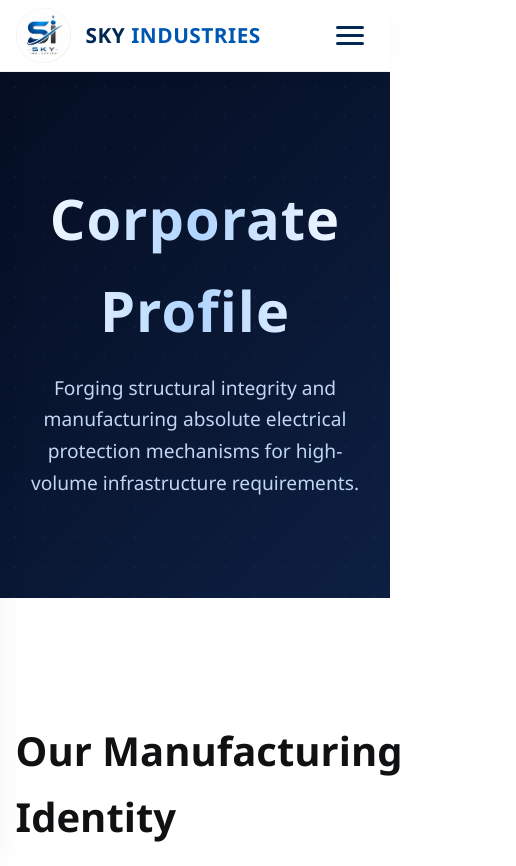
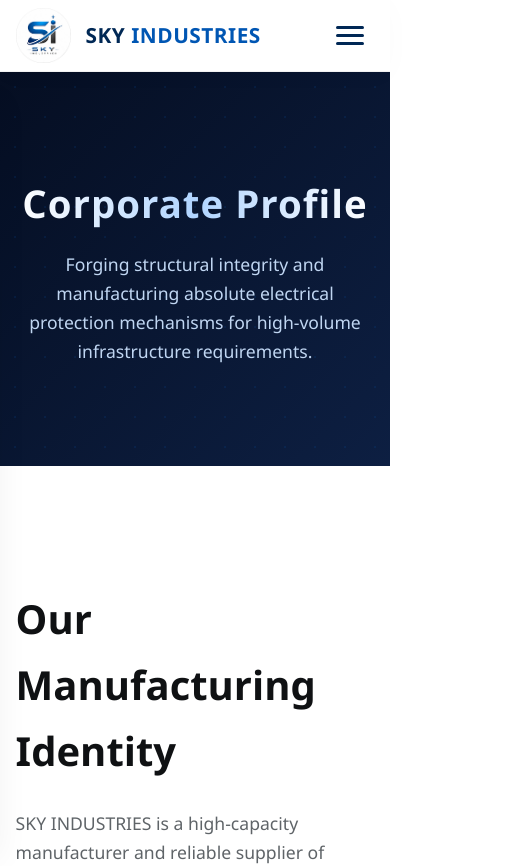
Before and after one commit to skyindustries/skyindustries, a Next.js app: page /about in a window 390 px wide. Shown: the top 866 px of the page, 516 px wide, since content can reach past the window. Built offline with nearby package versions, Linux system fonts and the light colour scheme.

Commit message:
Update globals.css

```diff
--- a/styles/globals.css
+++ b/styles/globals.css
@@ -202,13 +202,14 @@
     bottom: 0;
     left: 50%;
     transform: translateX(-50%);
-    width: 100px;
+    width: 100px; /* Default static for inner pages */
     height: 4px;
     background: var(--gradient-blue);
     border-radius: 4px;
     transition: width 0.8s cubic-bezier(0.16, 1, 0.3, 1);
 }
 
+/* Dynamic line reveal for Index page where 0 starting width is used */
 .reveal.active .section-title::after {
     width: 120px;
 }
@@ -747,75 +748,72 @@
 }
 
 .equipment-bars {
-    display: flex;
-    justify-content: space-between;
-    align-items: flex-end;
-    height: 80px;
-    padding: 0 10px;
     flex-grow: 1;
+    display: flex;
+    flex-direction: column;
+    gap: 12px;
+    justify-content: center;
 }
 
 .bar-line {
-    width: 8px;
-    background: linear-gradient(to top, var(--primary-blue), var(--accent-blue));
-    border-radius: 4px 4px 0 0;
-    animation: barGrow 1.2s ease-in-out infinite alternate;
-}
-
-.bar-line:nth-child(2) { animation-delay: 0.2s; }
-.bar-line:nth-child(3) { animation-delay: 0.5s; }
-.bar-line:nth-child(4) { animation-delay: 0.1s; }
-.bar-line:nth-child(5) { animation-delay: 0.4s; }
-
-@keyframes technicalFlow {
-    0% { background-position: 0 0; }
-    100% { background-position: 40px 40px; }
-}
-
-@keyframes floatModule {
-    0% { transform: translateY(0); }
-    100% { transform: translateY(-15px); }
-}
-
-@keyframes waveFlow {
-    0% { left: 0; }
-    100% { left: -100%; }
-}
-
-@keyframes pulseNode {
-    0% { transform: translate(-50%, -50%) scale(0.8); opacity: 0.7; }
-    100% { transform: translate(-50%, -50%) scale(1.2); opacity: 1; }
-}
-
-@keyframes barGrow {
-    0% { height: 20%; }
-    100% { height: 90%; }
+    width: 100%;
+    height: 8px;
+    background: #152B54;
+    border-radius: 4px;
+    position: relative;
+    overflow: hidden;
+}
+
+.bar-line::after {
+    content: '';
+    position: absolute;
+    height: 100%;
+    width: 30%;
+    background: linear-gradient(90deg, transparent, #00FFCC, transparent);
+    left: -30%;
+    animation: pulseBar 2s infinite linear;
+}
+
+.bar-line:nth-child(2)::after { animation-delay: 0.7s; }
+.bar-line:nth-child(3)::after { animation-delay: 1.4s; }
+
+.assurance-graphic-side::before {
+    content: '';
+    position: absolute;
+    width: 80%;
+    height: 80%;
+    top: 10%;
+    left: 10%;
+    border: 2px dashed rgba(0,123,255,0.2);
+    border-radius: 30% 70% 70% 30% / 30% 30% 70% 70%;
+    animation: morphGraphic 12s linear infinite alternate;
 }
 
 .assurance-text {
-    flex: 1 1 500px;
-    padding: 80px 60px;
+    flex: 1 1 600px;
+    padding: 100px 8%;
     display: flex;
     flex-direction: column;
     justify-content: center;
+    position: relative;
+    z-index: 5;
 }
 
 .assurance-text h2 {
-    font-size: 2.4rem;
+    font-size: 2.6rem;
     margin-bottom: 25px;
     font-weight: 800;
 }
 
 .assurance-text p {
-    color: #94A3B8;
-    font-size: 1.1rem;
+    color: #A9B9D1;
     margin-bottom: 40px;
-    line-height: 1.7;
+    font-size: 1.15rem;
 }
 
 .why-choose-us {
+    background-color: var(--light-bg);
     padding: 120px 0;
-    background-color: var(--light-bg);
 }
 
 .features-grid {
@@ -827,8 +825,9 @@
 .feature-card {
     background: var(--white);
     padding: 50px 40px;
+    text-align: center;
     border-radius: 20px;
-    box-shadow: 0 10px 30px rgba(0,0,0,0.01);
+    box-shadow: 0 4px 30px rgba(0,0,0,0.01);
     transition: var(--transition-smooth);
     position: relative;
     overflow: hidden;
@@ -875,11 +874,6 @@
     font-weight: 800;
 }
 
-.feature-card p {
-    color: var(--text-muted);
-    font-size: 0.98rem;
-}
-
 /* ==========================================================================
    ABOUT.HTML SPECIFIC STYLES
    ========================================================================== */
@@ -934,32 +928,30 @@
     border: 1px solid rgba(0,123,255,0.3);
     padding: 30px 40px;
     border-radius: 16px;
-    backdrop-filter: blur(10px);
     color: var(--white);
     text-align: center;
-    max-width: 320px;
-    box-shadow: 0 20px 40px rgba(0,0,0,0.2);
+    backdrop-filter: blur(10px);
+    z-index: 5;
+    box-shadow: 0 10px 30px rgba(0,0,0,0.3);
     animation: bounceVisual 4s ease-in-out infinite alternate;
 }
 
-.core-badge h3 {
-    font-size: 1.8rem;
-    color: #00FFCC;
-    font-weight: 900;
-    margin-bottom: 8px;
-}
-
-.core-badge p {
-    font-size: 0.95rem;
-    color: #C0D6F2;
+.core-badge h4 {
+    font-size: 1.1rem;
     text-transform: uppercase;
     letter-spacing: 2px;
-    font-weight: 700;
+    color: #77B5FE;
+    margin-bottom: 5px;
+}
+
+.core-badge p {
+    font-size: 1.8rem;
+    font-weight: 800;
 }
 
 @keyframes bounceVisual {
     0% { transform: translateY(0); }
-    100% { transform: translateY(-12px); }
+    100% { transform: translateY(-15px); }
 }
 
 .pillars-section {
@@ -1000,20 +992,21 @@
 }
 
 .pillar-card:hover .pillar-num {
-    color: rgba(0, 86, 179, 0.15);
+    color: rgba(0, 86, 179, 0.18);
     transform: scale(1.1);
 }
 
 .pillar-card h3 {
-    font-size: 1.4rem;
+    font-size: 1.5rem;
+    font-weight: 800;
     color: var(--dark-grey);
     margin-bottom: 15px;
-    font-weight: 800;
+    margin-top: 20px;
 }
 
 .pillar-card p {
     color: var(--text-muted);
-    font-size: 0.98rem;
+    font-size: 1rem;
 }
 
 .timeline-section {
@@ -1125,25 +1118,85 @@
 .contact-cards-column {
     display: flex;
     flex-direction: column;
-    gap: 30px;
-}
-
-.contact-card {
+    gap: 25px;
+}
+
+.info-card {
     background: #F9FAFC;
-    padding: 30px;
+    padding: 35px 40px;
     border-radius: 20px;
+    border: 1px solid rgba(0,0,0,0.03);
+    transition: var(--transition-smooth);
     display: flex;
     gap: 25px;
-    align-items: center;
+    align-items: flex-start;
+}
+
+.info-card:hover {
+    transform: translateY(-5px);
+    background: var(--white);
+    box-shadow: 0 20px 40px rgba(0,86,179,0.06);
+    border-color: rgba(0,86,179,0.1);
+}
+
+.info-card.whatsapp-card {
+    background: linear-gradient(135deg, rgba(37, 211, 102, 0.04) 0%, rgba(18, 140, 126, 0.08) 100%);
+    border: 1px solid rgba(37, 211, 102, 0.2);
+}
+.info-card.whatsapp-card:hover {
+    background: var(--white);
+    box-shadow: 0 20px 40px rgba(37, 211, 102, 0.12);
+    border-color: var(--whatsapp-green);
+}
+.info-card.whatsapp-card .card-icon {
+    color: var(--whatsapp-green);
+}
+.whatsapp-action-link {
+    display: inline-block;
+    margin-top: 12px;
+    color: #128C7E;
+    font-weight: 700;
+    font-size: 0.95rem;
+    transition: var(--transition-smooth);
+}
+.info-card.whatsapp-card:hover .whatsapp-action-link {
+    color: var(--whatsapp-green);
+    transform: translateX(5px);
+}
+
+.info-card.social-link-card {
+    flex-direction: column;
+    gap: 15px;
+}
+
+.social-link-tree {
+    display: flex;
+    gap: 15px;
+    width: 100%;
+    margin-top: 5px;
+}
+
+.social-btn {
+    flex: 1;
+    padding: 12px;
+    border-radius: 8px;
+    background: #F1F5F9;
+    text-align: center;
+    font-weight: 700;
+    font-size: 0.9rem;
+    color: var(--text-dark);
+    transition: var(--transition-smooth);
     border: 1px solid rgba(0,0,0,0.02);
-    transition: var(--transition-smooth);
-}
-
-.contact-card:hover {
-    background: var(--white);
-    transform: translateY(-5px);
-    box-shadow: 0 15px 40px rgba(0,0,0,0.03);
-    border-color: rgba(0,86,179,0.08);
+}
+.social-btn.instagram:hover {
+    background: linear-gradient(45deg, #f09433 0%, #e6683c 25%, #dc2743 50%, #cc2366 75%, #bc1888 100%);
+    color: var(--white);
+    box-shadow: 0 10px 20px rgba(220, 39, 67, 0.2);
+}
+.social-btn.linkedin:hover {
+    background: #0077B5;
+    color: var(--white);
+    box-shadow: 0 10px 20px rgba(0, 119, 181, 0.2);
 }
 
 .card-icon {
@@ -1162,47 +1215,6 @@
 .card-content p {
     color: var(--text-muted);
     font-size: 1.05rem;
-}
-
-.social-links {
-    display: flex;
-    gap: 15px;
-    margin-top: 15px;
-}
-
-.social-btn {
-    width: 45px;
-    height: 45px;
-    border-radius: 50%;
-    background-color: #E2E8F0;
-    display: flex;
-    align-items: center;
-    justify-content: center;
-    color: var(--dark-grey);
-    font-size: 1.2rem;
-    transition: var(--transition-smooth);
-}
-
-.social-btn:hover {
-    transform: scale(1.1) translateY(-3px);
-}
-
-.social-btn.whatsapp:hover {
-    background-color: var(--whatsapp-green);
-    color: var(--white);
-    box-shadow: 0 10px 20px rgba(37, 211, 102, 0.2);
-}
-
-.social-btn.instagram:hover {
-    background: linear-gradient(45deg, #f09433 0%, #e6683c 25%, #dc2743 50%, #cc2366 75%, #bc1888 100%);
-    color: var(--white);
-    box-shadow: 0 10px 20px rgba(220, 39, 67, 0.2);
-}
-
-.social-btn.linkedin:hover {
-    background: #0077B5;
-    color: var(--white);
-    box-shadow: 0 10px 20px rgba(0, 119, 181, 0.2);
 }
 
 .form-panel {
@@ -1265,10 +1277,87 @@
 
 .submit-btn {
     width: 100%;
+    background: var(--gradient-blue);
+    color: var(--white);
+    padding: 18px;
+    border-radius: 50px;
+    font-weight: 700;
+    text-transform: uppercase;
+    font-size: 0.9rem;
+    letter-spacing: 2px;
+    border: none;
+    cursor: pointer;
+    box-shadow: 0 4px 25px rgba(0, 86, 179, 0.4);
+    transition: var(--transition-smooth);
+}
+
+.submit-btn:hover {
+    transform: translateY(-4px);
+    box-shadow: 0 15px 35px rgba(0, 86, 179, 0.6);
+}
+
+.success-overlay {
+    position: absolute;
+    top: 0;
+    left: 0;
+    width: 100%;
+    height: 100%;
+    background: rgba(255, 255, 255, 0.98);
+    backdrop-filter: blur(10px);
+    border-radius: 24px;
+    display: flex;
+    flex-direction: column;
+    align-items: center;
+    justify-content: center;
+    opacity: 0;
+    pointer-events: none;
+    transition: var(--transition-smooth);
+    z-index: 20;
+    text-align: center;
+    padding: 40px;
+}
+
+.success-overlay.triggered {
+    opacity: 1;
+    pointer-events: all;
+}
+
+.success-icon {
+    width: 80px;
+    height: 80px;
+    background: #00FFCC;
+    color: #0F172A;
+    border-radius: 50%;
+    display: flex;
+    align-items: center;
+    justify-content: center;
+    font-size: 2.5rem;
+    font-weight: 800;
+    margin-bottom: 25px;
+    box-shadow: 0 10px 30px rgba(0, 255, 204, 0.4);
+    transform: scale(0.5);
+    transition: var(--transition-smooth);
+}
+
+.success-overlay.triggered .success-icon {
+    transform: scale(1);
+}
+
+.success-overlay h3 {
+    font-size: 2rem;
+    color: var(--dark-grey);
+    margin-bottom: 10px;
+    font-weight: 800;
+}
+
+.success-overlay p {
+    color: var(--text-muted);
+    font-size: 1.1rem;
+    max-width: 400px;
 }
 
 /* ==========================================================================
-   PRODUCT_PAGE.HTML SPECIFIC STYLES (PRODUCT ARCHITECTURE)
+   PRODUCTS.HTML SPECIFIC STYLES
    ========================================================================== */
 .catalog-section {
     padding: 120px 0;
@@ -1363,23 +1452,106 @@
     font-size: 1rem;
 }
 
-th, td {
+th {
+    background-color: #0D1F42;
+    color: var(--white);
+    padding: 18px 24px;
+    font-weight: 700;
+    text-transform: uppercase;
+    font-size: 0.85rem;
+    letter-spacing: 1px;
+}
+
+td {
     padding: 16px 24px;
     border-bottom: 1px solid #EAEEF3;
-}
-
-th {
+    color: #333639;
+    font-weight: 600;
+}
+
+tr:last-child td {
+    border-bottom: none;
+}
+
+tr:nth-child(even) {
     background-color: #F8FAFC;
+}
+
+tr:hover td {
+    background-color: rgba(0, 86, 179, 0.03);
+    color: var(--primary-blue);
+}
+
+.specs-info-section {
+    padding: 120px 0;
+    background-color: var(--light-bg);
+    border-top: 1px solid rgba(0,0,0,0.05);
+}
+
+.info-grid {
+    display: grid;
+    grid-template-columns: repeat(auto-fit, minmax(280px, 1fr));
+    gap: 40px;
+}
+
+.info-card {
+    background: var(--white);
+    padding: 50px 40px;
+    border-radius: 20px;
+    box-shadow: 0 4px 30px rgba(0,0,0,0.01);
+    transition: var(--transition-smooth);
+    position: relative;
+    overflow: hidden;
+}
+
+.info-card::before {
+    content: '';
+    position: absolute;
+    top: 0;
+    left: 0;
+    width: 100%;
+    height: 5px;
+    background: var(--gradient-blue);
+    transform: scaleX(0);
+    transition: var(--transition-smooth);
+    transform-origin: center;
+}
+
+.info-card:hover::before {
+    transform: scaleX(1);
+}
+
+.info-card:hover {
+    transform: translateY(-8px);
+    box-shadow: 0 25px 55px rgba(0,0,0,0.06);
+}
+
+.info-icon {
+    font-size: 3rem;
+    color: var(--primary-blue);
+    margin-bottom: 25px;
+    display: inline-block;
+    transition: var(--transition-smooth);
+}
+
+.info-card:hover .info-icon {
+    transform: scale(1.15);
+}
+
+.info-card h3 {
+    font-size: 1.45rem;
+    margin-bottom: 15px;
     color: var(--dark-grey);
-    font-weight: 700;
-}
-
-tr:last-child th, tr:last-child td {
-    border-bottom: none;
+    font-weight: 800;
+}
+
+.info-card p {
+    color: var(--text-muted);
+    font-size: 0.98rem;
 }
 
 /* ==========================================================================
-   UNIFIED FOOTER LAYOUT SCHEME
+   INDUSTRIAL FOOTER HUB
    ========================================================================== */
 footer {
     background-color: var(--dark-grey);
@@ -1431,13 +1603,30 @@
 }
 
 /* ==========================================================================
-   MEDIA QUERIES FOR MOBILE & TABLET RESPONSIVENESS
+   RESPONSIVE DEVICE COMPLIANCE
    ========================================================================== */
+@media (max-width: 1200px) {
+    .hero h1 { font-size: 4rem; }
+    .page-banner h1 { font-size: 3.2rem; }
+}
+
 @media (max-width: 992px) {
+    .hero h1 { font-size: 3.4rem; }
+    .assurance-text { padding: 70px 6%; }
+    .overview-grid { grid-template-columns: 1fr; }
+    .overview-visual { min-height: 300px; }
+    .hub-grid { grid-template-columns: 1fr; gap: 50px; }
+    .form-panel { padding: 40px; }
+    .product-focus-card { flex-direction: column; }
+    .product-focus-details { padding: 40px; }
+    .section-title { font-size: 2.4rem; }
+
+    /* Show Mobile Hamburger UI Elements */
     .hamburger-label {
         display: block;
     }
 
+    /* Shift Navigation panel to an off-screen mobile drawer overlay */
     .nav-links {
         position: fixed;
         top: 86px;
@@ -1445,16 +1634,25 @@
         width: 100%;
         height: calc(100vh - 86px);
         background-color: rgba(255, 255, 255, 0.98);
-        backdrop-filter: blur(20px);
+        backdrop-filter: blur(15px);
         flex-direction: column;
         align-items: center;
-        padding-top: 60px;
-        gap: 35px;
-        transition: 0.5s cubic-bezier(0.16, 1, 0.3, 1);
+        gap: 30px;
+        padding-top: 50px;
+        transition: left 0.5s cubic-bezier(0.16, 1, 0.3, 1);
         box-shadow: 0 15px 30px rgba(0,0,0,0.05);
+        z-index: 1000;
     }
 
-    #menu-toggle:checked ~ .nav-menu-wrapper .nav-links {
+    .nav-links a {
+        font-size: 1.2rem;
+        width: 100%;
+        text-align: center;
+        padding: 15px 0;
+    }
+
+    /* Toggle Action via CSS Checkbox Control Selector Rules */
+    #menu-toggle:checked ~ .nav-links {
         left: 0;
     }
 
@@ -1482,5 +1680,14 @@
 @media (max-width: 768px) {
     .logo-block img { height: 55px; }
     .brand-title { font-size: 1.3rem; letter-spacing: 0.5px; }
-    .hero h1 { font-size: 2.5rem; letter-spacing: -1px; }
-}
+    .hero h1 { font-size: 2.5rem; letter-spacing: 1px; }
+    .hero p { font-size: 1.15rem; }
+    .hero-btns { flex-direction: column; align-items: center; }
+    .btn { width: 100%; max-width: 320px; }
+    .section-title { font-size: 2.2rem; }
+    .motto-content h2 { font-size: 1.5rem; letter-spacing: 1px; }
+    .metric-card h3 { font-size: 2.8rem; }
+    .assurance-text h2 { font-size: 2rem; }
+    .page-banner h1 { font-size: 2.4rem; }
+    .page-banner p { font-size: 1.1rem; }
+}
```
